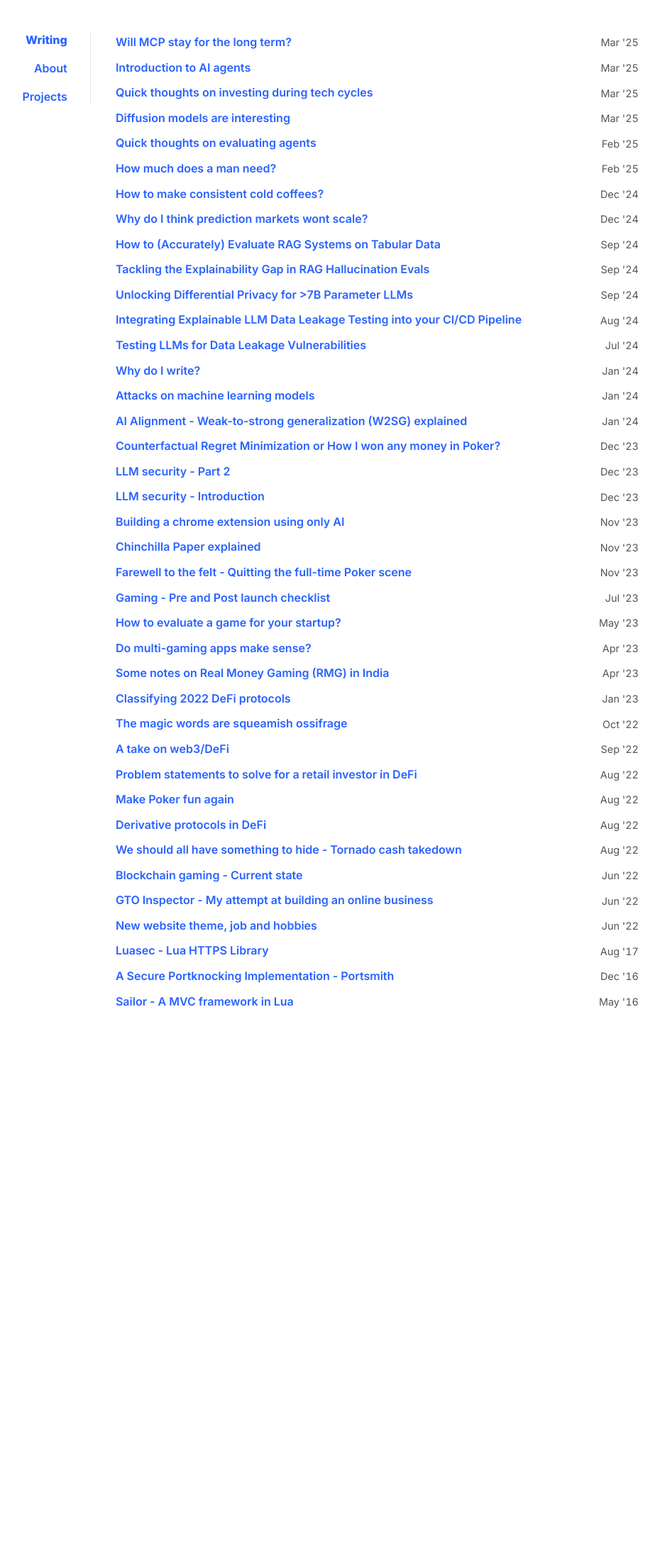
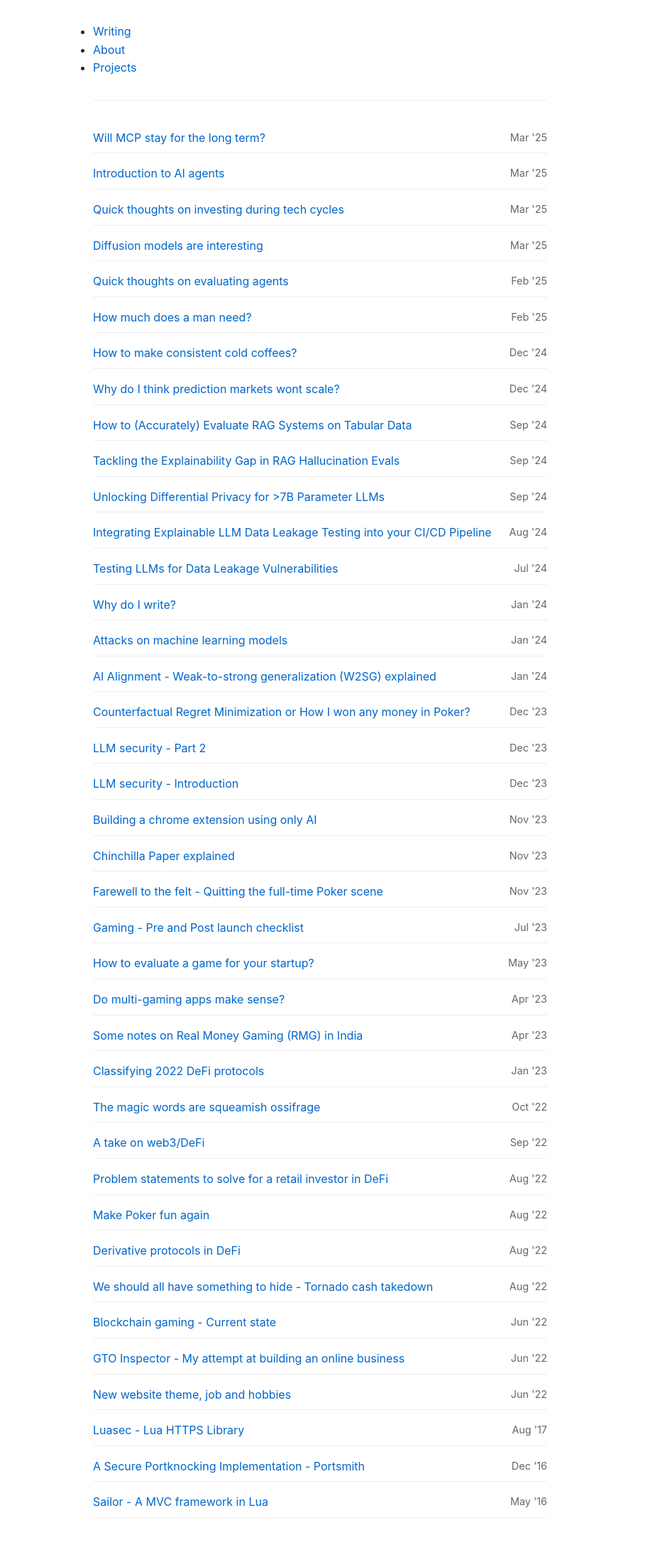
Before and after one commit to r-nikhil/r-nikhil.github.io, a Jekyll site: the page built from index.html, in a window 1280 px wide. Shown: the whole page at 71% size, without its empty margins (189-1119 px from the left). Built offline with Jekyll 4.4.1, drawn with Linux system fonts in a browser that asks for light colours; before the commit the page ends 1475 px from its top, so only the background shows below that.

Commit message:
Assistant checkpoint: Simplify website design with minimal styles
Assistant generated file changes:
- _sass/_main.scss: Simplify styles for minimalistic look

---

User prompt:

make my website minimalistic and simple. first tell out the plan and then implement it

Replit-Commit-Author: Assistant
Replit-Commit-Session-Id: df388bc4-6e24-488b-b695-75d612cac5aa

```diff
--- a/_sass/_main.scss
+++ b/_sass/_main.scss
@@ -1,94 +1,61 @@
 :root {
   --bg-color: #FFFFFF;
-  --text-color: #1A1A1A;
-  --link-color: #2962FF;
-  // --link-hover-color: #0039CB;
-  --code-bg: #F0F0F0;
-  --border-color: #1A1A1A;
-  --blockquote-bg: #F5F5F5;
-  --button-color: #2962FF;
-  --box-shadow: 4px 4px 0px 0px rgba(26,26,26,1);
+  --text-color: #222222;
+  --link-color: #0066CC;
+  --code-bg: #F5F5F5;
+  --border-color: #EEEEEE;
 }
 
-*,:after,:before {
+* {
   box-sizing: border-box;
-	background-color: inherit;
-	color: inherit;
   margin: 0;
   padding: 0;
 }
 
 body {
-	font-family: 'Inter', system-ui, sans-serif;
-	-webkit-font-smoothing: antialiased;
-    text-rendering: optimizeLegibility;
-	line-height: 1.5;
-	font-size: 1rem;
+  font-family: -apple-system, BlinkMacSystemFont, "Segoe UI", system-ui, sans-serif;
+  line-height: 1.6;
+  font-size: 16px;
   color: var(--text-color);
-	background-color: var(--bg-color);
-}
-
-nav ul {
-    border-right: 1px solid rgba(0,0,0,0.1);
+  background: var(--bg-color);
+  max-width: 42rem;
+  margin: 0 auto;
+  padding: 2rem 1rem;
 }
 
 a {
   color: var(--link-color);
-    text-decoration-skip-ink: auto;
   text-decoration: none;
-    font-weight: 600;
-    border-bottom: 1px solid transparent;
-    padding-bottom: 2px;
-    transition: all 0.2s ease;
 }
 
 a:hover {
-    color: var(--link-hover-color);
-    background-color: rgba(0, 102, 204, 0.1);
+  text-decoration: underline;
 }
 
-pre {
-	margin: .5rem 0;
-	padding: 1rem;
-	background-color: var(--code-bg);
-	border: 2px solid var(--border-color);
-	box-shadow: var(--box-shadow);
+h1, h2, h3, h4 {
+  margin: 1.5rem 0 1rem;
+  line-height: 1.2;
 }
 
-.post p {
+p, ul, ol {
+  margin-bottom: 1rem;
+}
+
+img {
+  max-width: 100%;
+  height: auto;
   margin: 1rem 0;
 }
 
-.post h1, .post h2, .post h3, .post h4 {
-	margin: 1.5rem 0 1rem 0;
-	font-weight: 700;
-}
-
-.post h2:first-child, .project h2:first-child, .photo h2:first-child {
-	margin-top: 0;
-}
-
-.meta {
-	margin: 2rem 0;
-	padding: 1rem;
-	background-color: #F0F0F0;
-	border: 2px solid var(--border-color);
-	border-radius: 4px;
-	display: inline-block;
-}
-
-code, pre {
+pre, code {
   background: var(--code-bg);
+  font-size: 0.9em;
+  padding: 0.2rem 0.4rem;
   border-radius: 4px;
 }
 
-code {
-	padding: .1rem .3rem;
-	border: 1px solid rgba(0,0,0,0.1);
-}
-
 pre code {
-	border: none;
+  padding: 0;
 }
 
 pre {
@@ -96,251 +63,55 @@ pre {
   overflow-x: auto;
 }
 
-img {
-	max-width: 100%;
-	border: 2px solid var(--border-color);
+.posts {
+  list-style: none;
 }
 
-hr {
-	background: #000;
-    height: 2px;
-    border: 0;
-    margin: 2rem 0;
+.posts li {
+  display: flex;
+  justify-content: space-between;
+  margin-bottom: 0.5rem;
+  padding: 0.5rem 0;
+  border-bottom: 1px solid var(--border-color);
 }
 
-header {
-	flex-basis: 10rem;
-	flex-grow: 1;
-	position: relative;
+.posts time {
+  color: #666;
+  font-size: 0.9em;
 }
 
-header a {
-	text-decoration: none;
-	border-bottom: none;
+nav {
+  margin-bottom: 2rem;
+  padding-bottom: 1rem;
+  border-bottom: 1px solid var(--border-color);
 }
 
-header li {
-	margin-bottom: 1rem;
-	text-align: right;
-	margin-right: 2rem;
-	font-weight: bold;
+nav a {
+  margin-right: 1rem;
 }
 
-header a.active {
-	font-weight: 800;
-	position: relative;
-}
-
-// header a.active:before {
-// 	content: ">";
-// 	position: absolute;
-// 	left: -1rem;
-// }
-
-header, section {
-	padding: 1rem;
+.post {
+  max-width: 100%;
 }
 
 blockquote {
     font-style: italic;
-    border: 2px solid var(--border-color);
     padding: 1rem;
     margin: 1.5rem 0;
-    background-color: var(--blockquote-bg);
-    border-radius: 4px;
-}
-
-h1, h2, h3, h4, h5 {
-	line-height: 1.2;
-	margin: 1rem 0;
-	font-weight: 700;
-}
-
-section h1:first-child {
-	margin-top: 0;
+    border-left: 4px solid var(--border-color);
 }
 
 strong, b {
 	font-weight: bold;
 }
 
-.photos ul {
-	list-style: none;
-}
-
-.photos li {
-	margin-bottom: 1.5rem;
-}
-
-.photo picture, .project picture {
-	margin-bottom: 0.5rem;
-}
-
-.posts ul, header ul {
-	list-style: none;
-}
-
-.posts li {
-	align-items: center;
-	display: flex;
-	justify-content: space-between;
-	margin-bottom: 0.2rem;
-	padding: 0.2rem;
-}
-
-.posts li a, .posts li div, .projects li a {
-	overflow: hidden;
-	text-overflow: ellipsis;
-	text-decoration: none;
-	font-weight: 600;
-	border-bottom: none;
-	transition: color 0.2s ease;
-}
-
-@media screen and (min-width: 45rem) {
-	.posts li a, .posts li div, .projects li a {
-		white-space: nowrap;
-	}
-}
-
-.posts li a:hover {
-	background: none;
-	color: var(--link-hover-color);
-}
-
-.posts li time, .projects li time {
-	padding-left: 1rem;
-	white-space: nowrap;
-	font-variant-numeric: tabular-nums;
-	color: #555;
-	font-size: 0.9rem;
-}
-
-@media screen and (max-width: 45rem) {
-	.posts li {
-		padding: 0.2rem;
-		margin-bottom: 0.2rem;
-	}
-
-	.posts li time {
-		font-size: 0.85rem;
-	}
-}
-
-.post ul, .post ol, .project ul {
-	margin-left: 2rem;
-	margin-bottom: 1rem;
-}
-
-main {
-	display: flex;
-	flex-wrap: wrap;
-	max-width: 60rem;
-	margin: 1rem auto;
-	padding: 0.75rem;
-	background-color: var(--bg-color);
-	width: calc(100% - 2rem);
-}
-
-section {
-	flex-basis: 0;
-	flex-grow: 999;
-	min-width: 70%;
-	display: flex;
-	flex-direction: column;
-	width: 100%;
-}
-
-figcaption {
-    font-size: smaller;
-}
-
 .button {
     display: inline-block;
     padding: 0.5rem 1rem;
-    background-color: var(--button-color);
+    background-color: var(--link-color);
     color: white;
     font-weight: 700;
-    border: 2px solid black;
+    text-decoration: none;
     border-radius: 4px;
-    box-shadow: var(--box-shadow);
-    transition: all 0.1s ease;
     cursor: pointer;
-    text-decoration: none;
 }
-
-.button:hover {
-    transform: translate(-2px, -2px);
-    box-shadow: 6px 6px 0px 0px rgba(0,0,0,1);
-    background-color: var(--button-color);
-}
-
-.button:active {
-    transform: translate(0px, 0px);
-    box-shadow: 2px 2px 0px 0px rgba(0,0,0,1);
-}
-
-@media screen and (max-width: 45rem) {
-	main {
-		margin: 0.5rem auto;
-		padding: 0.5rem;
-		// box-shadow: 3px 3px 0px 0px rgba(0,0,0,1);
-		width: calc(100% - 1rem);
-		border-width: 1px;
-	}
-
-	header li {
-		display: inline;
-		margin-right: 1rem;
-	}
-
-	.logo {
-		padding-bottom: 1rem;
-	}
-
-	header ul {
-		border-bottom: 2px solid var(--border-color);
-		padding-bottom: 1rem;
-		margin-bottom: 1rem;
-	}
-
-	nav ul {
-		border-right: 0px;
-	}
-
-	.photos ul {
-		margin-top: 0.5rem;
-	}
-
-	.posts li {
-		flex-direction: column;
-		align-items: flex-start;
-	}
-
-	.posts li time {
-		padding-left: 0;
-		margin-top: 0.25rem;
-	}
-}
-
-@media screen and (max-width: 30rem) {
-	main {
-		margin: 0.25rem auto;
-		border-radius: 4px;
-		box-shadow: 2px 2px 0px 0px rgba(0,0,0,1);
-	}
-
-	:root {
-		--box-shadow: 2px 2px 0px 0px rgba(0,0,0,1);
-	}
-
-	header, section {
-		padding: 0.75rem;
-	}
-}
-
-@media print {
-    .no-print, .no-print * {
-        display: none !important;
-    }
-}
```
Lines whose indentation alone changed are shown as unchanged.
